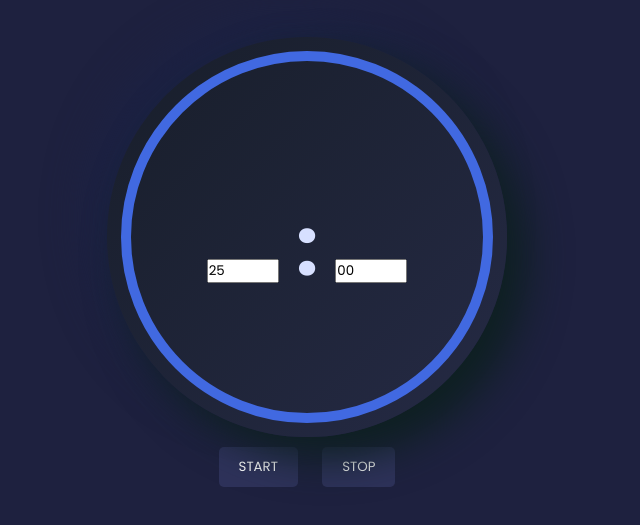
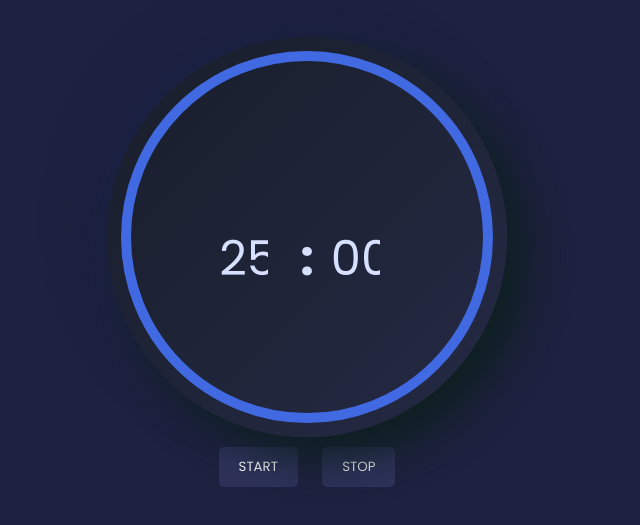
Before and after one commit to Anamay-Upreti/pomodoro-simple, a plain HTML site: page index.html in a window 1280 px wide. Shown: the part 161-686 px from the top of the page, without its empty margins (93-733 px from the left). Drawn offline with Linux system fonts and the light colour scheme.

Commit message:
added-css

```diff
--- a/style.css
+++ b/style.css
@@ -155,3 +155,16 @@ h1{
     width: 500px;
    }
 }
+.time-input {
+    font-size: 3rem;
+    width: 4rem;
+    text-align: center;
+    border: none;
+    background: transparent;
+    color: #d7e0ff;
+}
+
+span {
+    font-size: 3rem;
+    color: #d7e0ff;
+}
```
